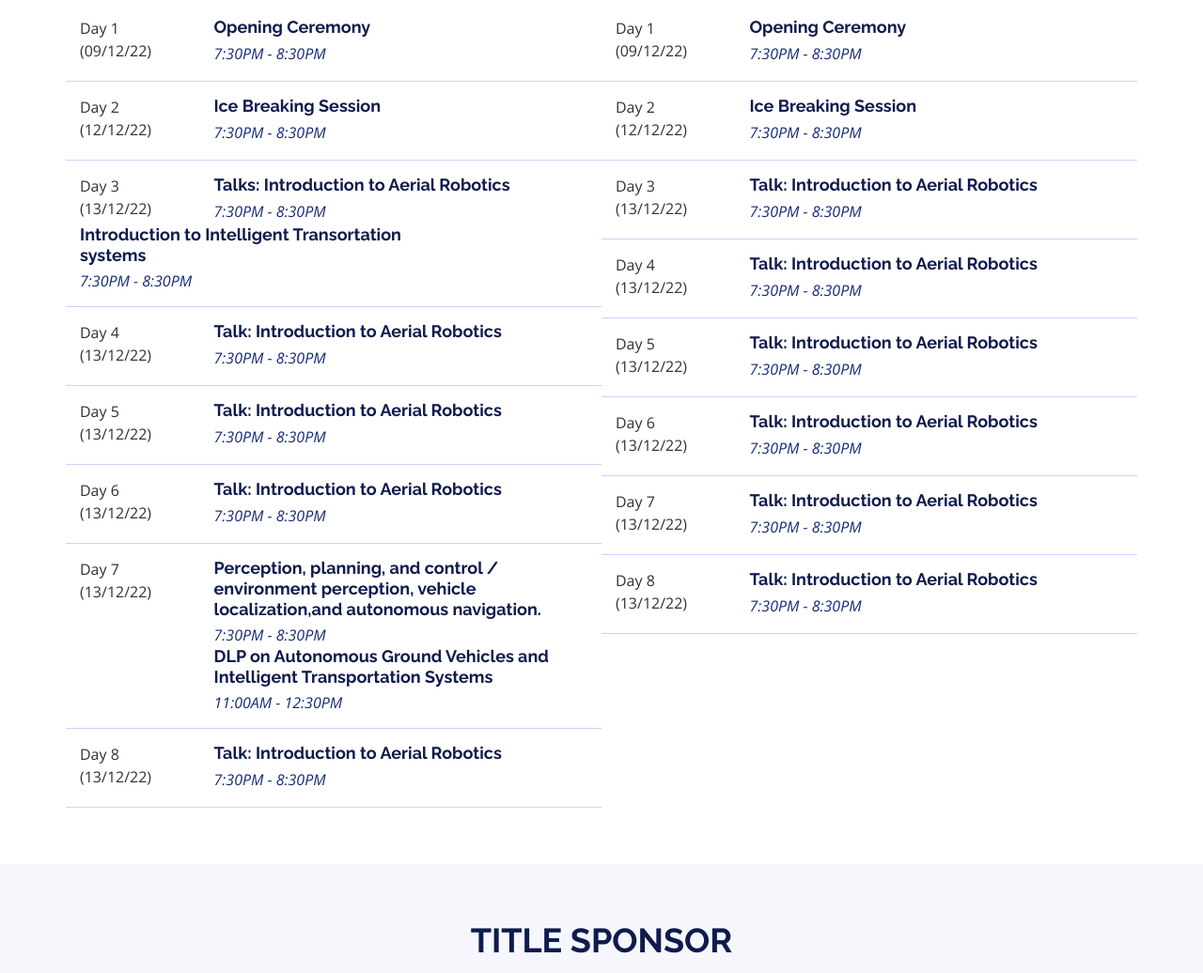
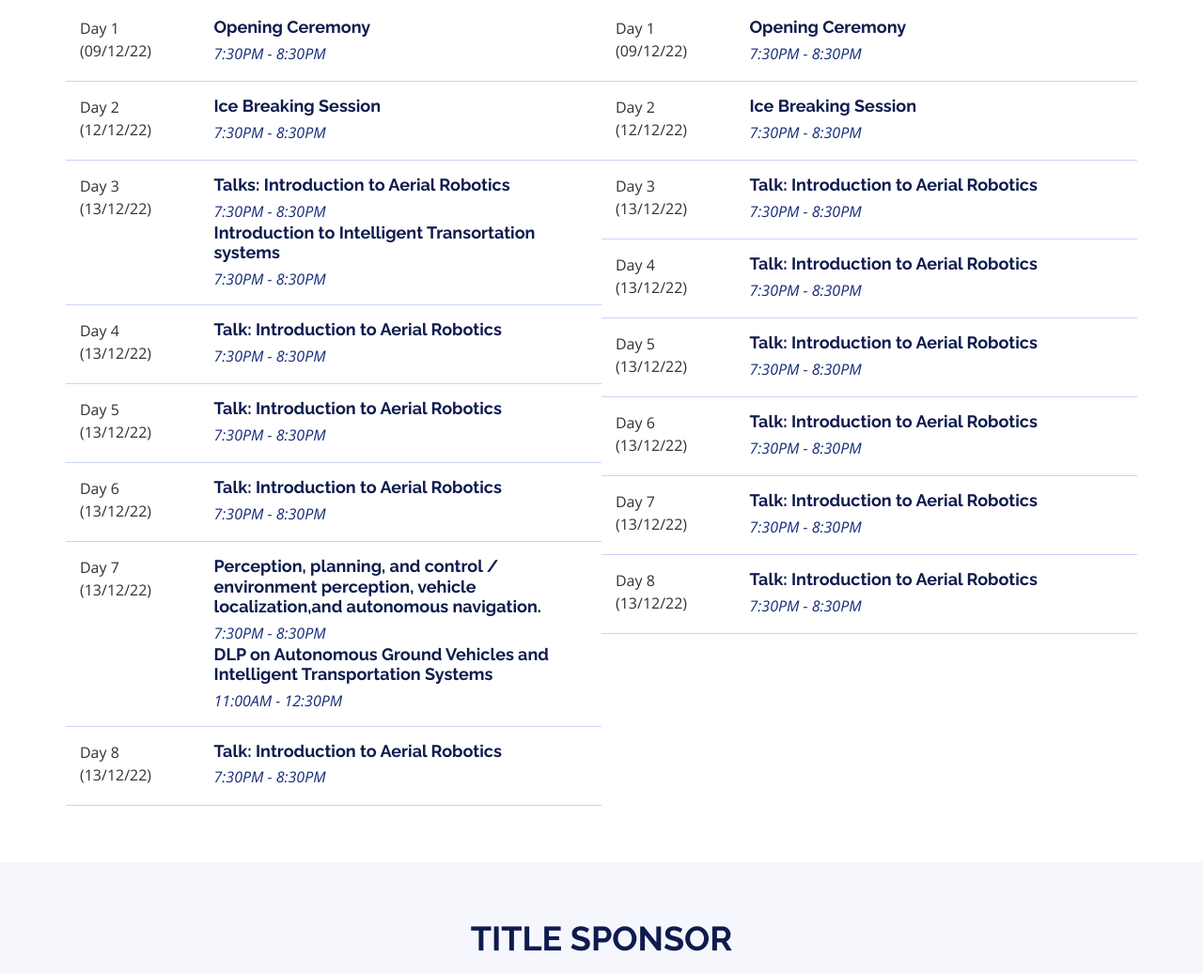
Before and after one commit to ieee-mace/cybosium, a plain HTML site: page index.html in a window 1280 px wide. Shown: the part 2493-3529 px from the top of the page at 94% size. Drawn offline with nearby package versions, Linux system fonts and the light colour scheme.

Commit message:
Update index.html

```diff
--- a/index.html
+++ b/index.html
@@ -211,11 +211,10 @@
               <div class="col-md-9">
                 <h4>Talks: Introduction to Aerial Robotics</h4>
                 <p>7:30PM - 8:30PM</p>
-              </div>
-              <div class="col-md-9">
-                <h4>       Introduction to Intelligent Transortation systems</h4>
+                <h4>Introduction to Intelligent Transortation systems</h4>
                 <p>7:30PM - 8:30PM</p>
               </div>
+
             </div>
 
             <div class="row schedule-item">
```
